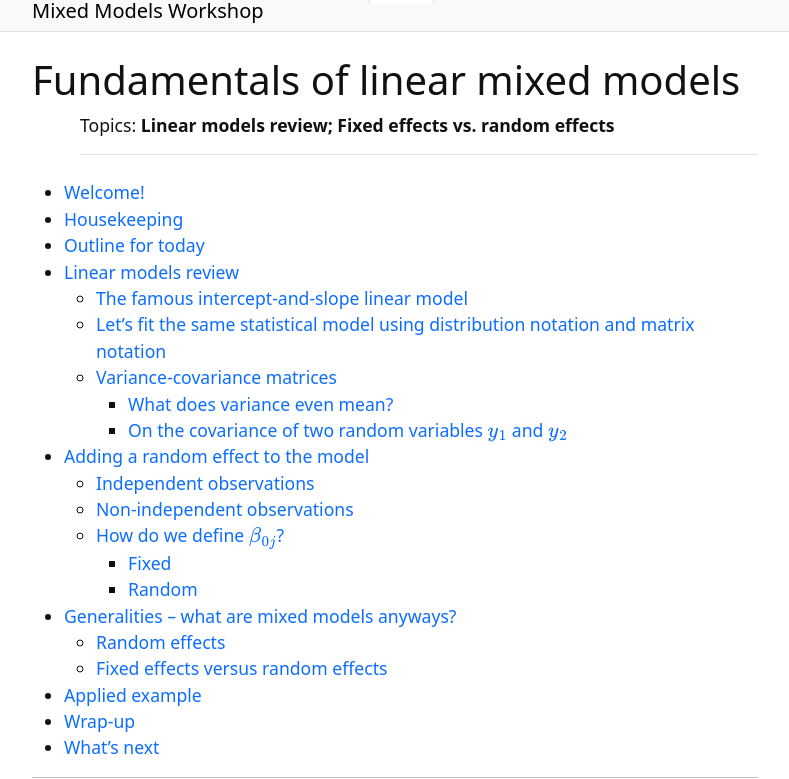
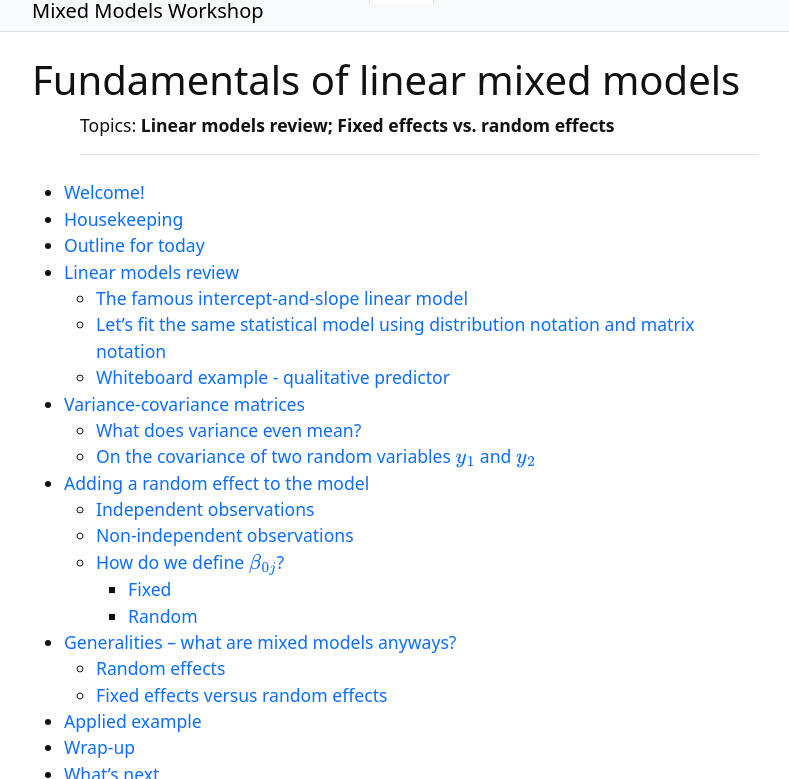
Before and after one commit to jlacasa/mixed-models-spring25, a Jekyll site: the page built from content/1-intro.md, in a window 1280 px wide and 900 px high, cut to the strip 121-900 px from the top of the window. Shown: the whole strip, without its empty margins (245-1034 px from the left). Built offline with Jekyll 4.4.1, drawn with Linux system fonts in a browser that asks for light colours; formulas are drawn with MathJax 3; some of the changed text lies outside the part shown.

Commit message:
qualitative pred

```diff
--- a/content/1-intro.md
+++ b/content/1-intro.md
@@ -10,9 +10,10 @@ topics: Linear models review; Fixed effects vs. random effects
 - [Linear models review](#linear-models-review)
   * [The famous intercept-and-slope linear model](#the-famous-intercept-and-slope-linear-model)
   * [Let's fit the same statistical model using distribution notation and matrix notation](#let-s-fit-the-same-statistical-model-using-distribution-notation-and-matrix-notation)
-  * [Variance-covariance matrices](#variance-covariance-matrices)
-    + [What does variance even mean?](#what-does-variance-even-mean-)
-    + [On the covariance of two random variables $$y_1$$ and $$y_2$$](#on-the-covariance-of-two-random-variables---y-1---and---y-2--)
+  * [Whiteboard example - qualitative predictor](#whiteboard-example---qualitative-predictor)
+- [Variance-covariance matrices](#variance-covariance-matrices)
+  * [What does variance even mean?](#what-does-variance-even-mean-)
+  * [On the covariance of two random variables $$y_1$$ and $$y_2$$](#on-the-covariance-of-two-random-variables---y-1---and---y-2--)
 - [Adding a random effect to the model](#adding-a-random-effect-to-the-model)
   * [Independent observations](#independent-observations)
   * [Non-independent observations](#non-independent-observations)
@@ -138,10 +139,12 @@ Cov(y_2, y_1) & Var(y_2) & \dots & Cov(y_2, y_n)\\
 \vdots & \vdots & \ddots & \vdots \\
 Cov(y_n, y_1) & Cov(y_n, y_2) & \dots & Var(y_n) \end{bmatrix} \right).$$
 
+### Whiteboard example - qualitative predictor
 
-### Variance-covariance matrices
 
-#### What does variance even mean?
+## Variance-covariance matrices
+
+### What does variance even mean?
 
 Random variables are usually described with their properties like the expected value and variance.
 The expected value and variance are the first and second central moments of a distribution, respectively.
@@ -156,7 +159,7 @@ The variance measures the dispersion of $$Y$$, i.e. how far the possible outcome
 -   Variance
 -   Covariance?
 
-#### On the covariance of two random variables $$y_1$$ and $$y_2$$
+### On the covariance of two random variables $$y_1$$ and $$y_2$$
 
 Covariance between two random variables means how the two random variables behave relative to each other.
 Essentially, it quantifies the relationship between their joint variability.
```
